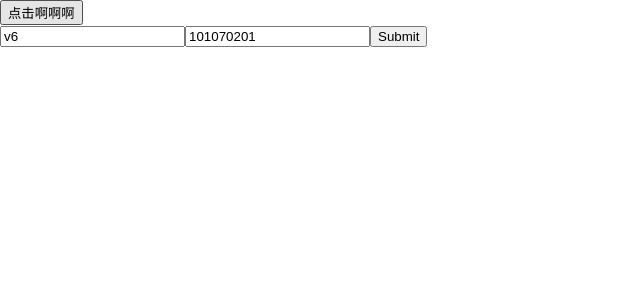
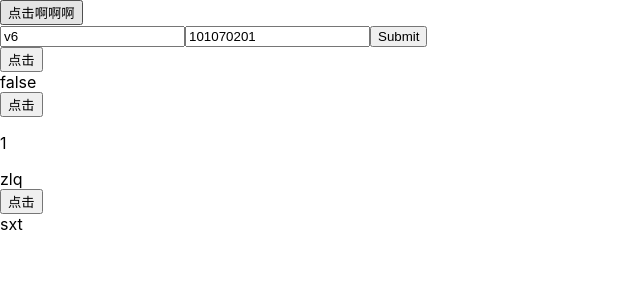
Before and after one commit to bellakongqn/reactpro, a React (Create React App) app: page / in a window 1280 px wide. Shown: the top 300 px of the page, without its empty margins (0-640 px from the left). Built offline with nearby package versions, Linux system fonts and the light colour scheme.

Commit message:
component pureComponent test

```diff
--- a/src/App.js
+++ b/src/App.js
@@ -1,12 +1,18 @@
 import React from 'react';
 import Express from '../src/component/Express/Express'
 import Input from '../src/component/Input/Input'
+import Component from '../src/component/Component/Component'
+import Array from '../src/component/Array/Array'
+import Parent from './Parentt'
 
 function App() {
   return (
     <div>
       <Express />
       <Input />
+      <Component />
+      <Array />
+      <Parent />
     </div>
   );
 }
--- /dev/null
+++ b/src/Parentt.js
@@ -0,0 +1,32 @@
+//父组件
+import React, { PureComponent, Component } from 'react';
+import Example from "../src/component/Example/Expample";
+
+export default class IndexPage extends PureComponent{
+  constructor() {
+    super();
+    this.state = {
+      person: {
+        name: 'sxt'
+      }
+    };
+    console.log('constructor');
+  }
+  changeState = () => {
+    let { person } = this.state;
+    person.name = 'sxt2';
+    this.setState({
+      person
+    })
+  };
+  render() {
+    console.log('IndexPage render');
+    const { person } = this.state;
+    return (
+      <div>
+        <button onClick={this.changeState}>点击</button>
+        <Example person={person} />
+      </div>
+    );
+  }
+}
--- /dev/null
+++ b/src/component/Array/Array.js
@@ -0,0 +1,49 @@
+import React, { PureComponent, Component } from 'react';
+// class IndexPage extends PureComponent {
+class IndexPage extends Component {
+    constructor() {
+      super();
+      this.state = {
+        arr: ['1'],
+        obj: {
+          name: "zlq"
+        }
+      };
+      console.log('constructor');
+    }
+    //PureComponent中页面会警告,不建议在PureComponent中使用
+    // shouldComponentUpdate(){
+    //   return false;
+    // }
+    changeState = () => {
+      let { arr } = this.state;
+      arr.push('2')
+      var obj = {
+        name: "zl"
+      }
+      this.setState({
+        // obj
+        // obj:{name:"Z"}
+        arr // pureComponent下不会重新render
+        // arr: [...arr, '2']
+      })
+      console.log(this.state.arr)
+    };
+    render() {
+      console.log('render');
+      let { arr, obj } = this.state
+      return (
+        <div>
+          <button onClick={this.changeState}>点击</button>
+          <div>
+            {arr.map((item) => (
+              <p>{item}</p>
+            ))}
+            {obj.name}
+          </div>
+        </div>
+      );
+    }
+  }
+
+  export default IndexPage;
--- /dev/null
+++ b/src/component/Component/Component.js
@@ -0,0 +1,23 @@
+import React, { PureComponent, Component } from 'react';
+
+// export default class Component1 extends PureComponent{
+  export default class Component1 extends Component{
+      state = {
+        isShow: false
+      };
+
+    changeState = () => {
+      this.setState({
+        isShow: true
+      })
+    };
+    render() {
+      console.log('render');
+      return (
+        <div>
+          <button onClick={this.changeState}>点击</button>
+          <div>{this.state.isShow.toString()}</div>
+        </div>
+      );
+    }
+}
--- /dev/null
+++ b/src/component/Example/Expample.js
@@ -0,0 +1,13 @@
+//子组件
+import React, { PureComponent,Component } from 'react';
+export default class Example extends PureComponent {
+  render() {
+    console.log('example render');
+    const { person } = this.props;
+    return(
+      <div>
+        {person.name}
+      </div>
+    );
+  }
+}
--- a/src/component/Input/Input.js
+++ b/src/component/Input/Input.js
@@ -1,6 +1,5 @@
 import React, { Component } from 'react';
 import {setUser} from '../../service'
-import { async } from 'q';
 
 class Input extends Component {
 
```
